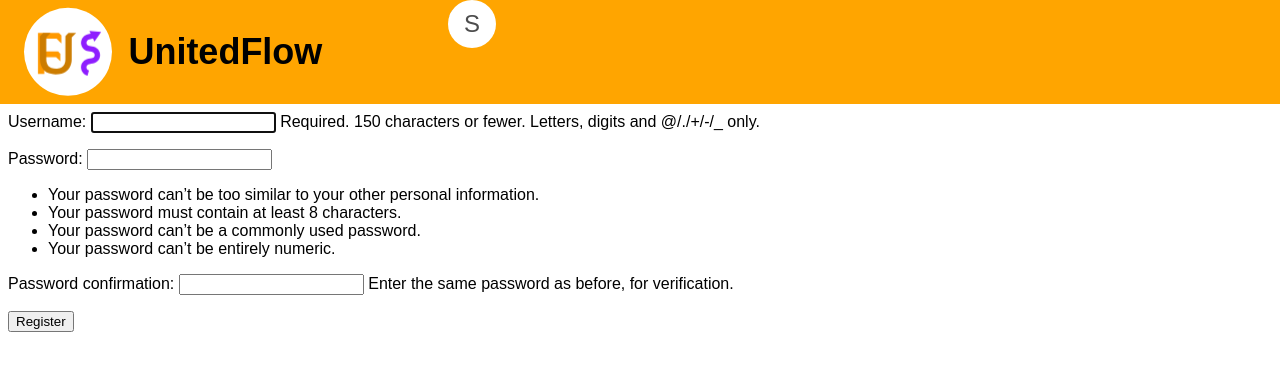
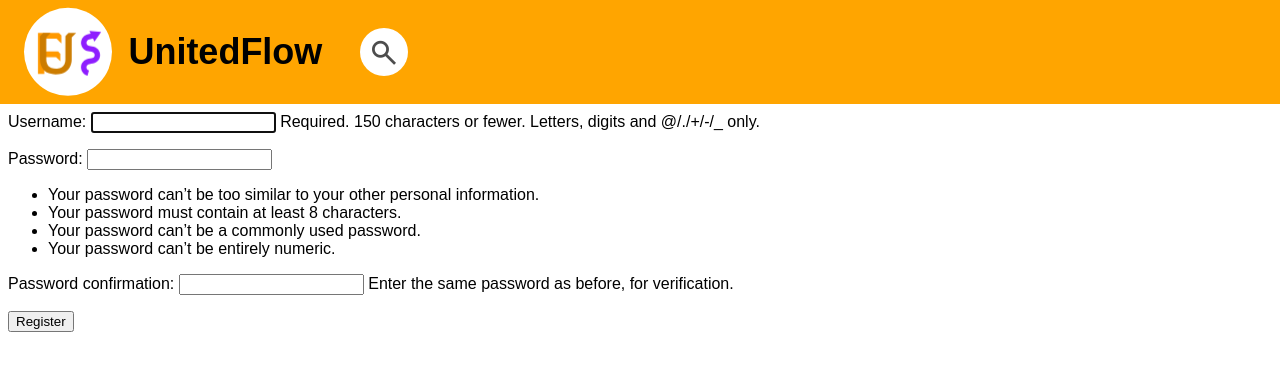
Before and after one commit to NickStepan/group_portal, a Django app: page /register/ in a window 1280 px wide. Shown: the top 371 px of the page. Run offline with Django 5.2, Linux system fonts and the light colour scheme; some libraries are stand-ins or nearby versions.

Commit message:
робота над Search'ем

```diff
--- a/static/css/style.css
+++ b/static/css/style.css
@@ -57,7 +57,9 @@ header {
 
 search {
     position: absolute;
-    left: 35%;
+    top: 50%;
+    left: 45vh;
+    transform: translateY(-50%);
     width: 6vh;
     height: 6vh;
     overflow: hidden;
@@ -65,9 +67,13 @@ search {
     transition: .3s;
 }
 
-search:has(input:focus) {
+search * {
+    font-family: "Icons", Arial, Helvetica, sans-serif;
+}
+
+search:has(input:focus, input:not(:placeholder-shown)) {
     border-radius: 0.5vh;
-    width: 40vh;
+    width: 46vh;
 }
 
 search input {
@@ -82,13 +88,14 @@ search input {
     background: var(--el-col);
     border: none;
     font-size: 3vh;
+    max-width: 40vh;
 }
 
 search input::-webkit-search-cancel-button {
     display: none;
 }
 
-search input:focus {
+search :is(input:focus, input:not(:placeholder-shown)) {
     cursor: text;
 }
 
@@ -98,16 +105,40 @@ search input::placeholder {
     top: 50%;
     left: 50%;
     transform: translate(-50%, -50%);
-    transition: .2s;
+    transition: .2s transform;
 }
 
 search input:hover::placeholder {
     transform: translate(-50%, calc(-50% - 0.5vh));
 }
 
-search input:focus::placeholder {
+search :is(input:focus, input:not(:placeholder-shown))::placeholder {
     transform: translate(0, -50%);
     left: 0;
+}
+
+search button {
+    position: absolute;
+    top: 0;
+    right: 0;
+    width: 6vh;
+    height: 6vh;
+    border: none;
+    opacity: 0;
+    pointer-events: none;
+    background: color-mix(in srgb, var(--el-col) 90%, black);
+    font-size: 3vh;
+    transition: .2s;
+    cursor: pointer;
+}
+
+search:has(input:focus, input:not(:placeholder-shown)) button {
+    pointer-events: all;
+    opacity: 1;
+}
+
+search button:hover {
+    background: color-mix(in srgb, var(--el-col) 85%, black);
 }
 
 .content {
--- a/static/js/index.js
+++ b/static/js/index.js
@@ -41,5 +41,5 @@ search.addEventListener('focus', () => {
 });
 
 search.addEventListener('blur', () => {
-    search.placeholder = 'S'
+    search.placeholder = '\uE000'
 });
--- a/templates/base.html
+++ b/templates/base.html
@@ -18,11 +18,16 @@
             --text-col: black;
             --el-col: white;
         }
+
+        @font-face {
+            font-family: 'Icons';
+            src: url("{% static 'fonts/ArialIcons.ttf' %}") format('truetype');
+        }
     </style>
 </head>
 <body>
     <header>
-        <div id="logo">
+        <div id="logo" title="Логтип">
             <div>
                 <noscript>
                     {% loadsvg 'graphics/svg/logo.svg' %}
@@ -30,10 +35,10 @@
             </div>
             <p>UnitedFlow</p>
         </div>
-        <search id="search">
+        <search id="search" title="Пошук">
             <form action="...search">
-                <input type="search" placeholder="S">
-                <button type="submit"></button>
+                <input type="search" placeholder="&#xE000">
+                <button type="submit">&#xE000</button>
             </form>
         </search>
         <nav>
```
Also changed, not shown: static/fonts/ArialIcons.ttf (added), static/fonts/ArialMT.ttf (deleted).
